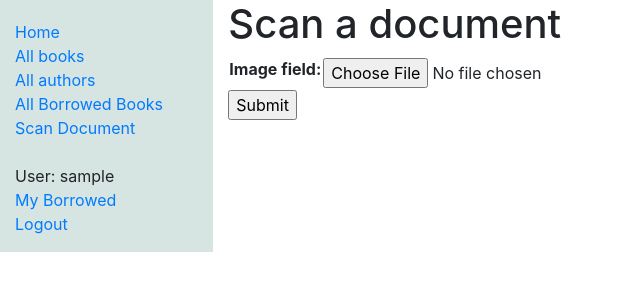
After one commit to spideyclick/Librarium, a Django app: page /catalog/scan/ in a window 1280 px wide. The commit adds this page. Shown: the top 300 px of the page, without its empty margins (0-640 px from the left). Run offline with Django 3.2, Linux system fonts and the light colour scheme; the visitor is signed in with stand-in values (Sample User, id 1); some libraries are stand-ins or nearby versions.

Commit message:
Add basic scanning functionality

```diff
--- a/Librarium/catalog/forms.py
+++ b/Librarium/catalog/forms.py
@@ -23,3 +23,6 @@ class RenewBookForm(forms.Form):
 
         # Remember to always return the cleaned data.
         return data
+
+class ScanImageForm(forms.Form):
+    image_field = forms.ImageField()
--- a/Librarium/catalog/static/css/styles.css
+++ b/Librarium/catalog/static/css/styles.css
@@ -3,3 +3,6 @@
     padding: 0;
     list-style: none;
 }
+#main-sidebar {
+    background: #d6e4e2;
+}
--- a/Librarium/catalog/templates/base_generic.html
+++ b/Librarium/catalog/templates/base_generic.html
@@ -15,7 +15,7 @@
 <body>
     <div class="container-fluid">
         <div class="row">
-            <div class="col-sm-2">
+            <div id="main-sidebar" class="col-sm-2">
                 {% block sidebar %}
                 <ul class="sidebar-nav">
                     <li><a href="{% url 'index' %}">Home</a></li>
@@ -23,6 +23,7 @@
                     <li><a href="{% url 'authors' %}">All authors</a></li>
                     {% if perms.catalog.can_mark_returned %}
                     <li><a href="{% url 'all-borrowed' %}">All Borrowed Books</a></li>
+                    <li><a href="{% url 'scan' %}">Scan Document</a></li>
                     {% endif %}
                     <br>
                     {% if user.is_authenticated %}
--- /dev/null
+++ b/Librarium/catalog/templates/catalog/scan.html
@@ -0,0 +1,15 @@
+{% extends "base_generic.html" %}
+
+{% block content %}
+    <h1>Scan a document</h1>
+    {% if perms.catalog.can_mark_returned %}
+        <form action="" method="post" enctype="multipart/form-data">
+            {% csrf_token %}
+            <table>
+                {{ form.as_table }}
+            </table>
+            <input type="submit" value="Submit">
+        </form>
+    {% endif %}
+    {{ scanData }}
+{% endblock %}
--- a/Librarium/catalog/urls.py
+++ b/Librarium/catalog/urls.py
@@ -16,4 +16,5 @@ urlpatterns = [
     path('author/create/', views.AuthorCreate.as_view(), name='author_create'),
     path('author/<int:pk>/update/', views.AuthorUpdate.as_view(), name='author_update'),
     path('author/<int:pk>/delete/', views.AuthorDelete.as_view(), name='author_delete'),
+    path('scan/', views.Scan, name='scan'),
 ]
--- a/Librarium/catalog/views.py
+++ b/Librarium/catalog/views.py
@@ -1,4 +1,13 @@
+import platform
+import pytesseract
 import datetime
+try:
+    from PIL import Image
+except ImportError:
+    import Image
+
+if platform.system() == "Windows":
+    pytesseract.pytesseract.tesseract_cmd = r'C:\\Program Files (x86)\\Tesseract-OCR\\tesseract.exe'
 
 from django.contrib.auth.mixins import LoginRequiredMixin
 from django.contrib.auth.mixins import PermissionRequiredMixin
@@ -13,7 +22,7 @@ from django.urls import reverse_lazy
 
 from catalog.models import Book, Author, BookInstance, Genre, Language
 from catalog.models import Author
-from catalog.forms import RenewBookForm
+from catalog.forms import RenewBookForm, ScanImageForm
 
 # Create your views here.
 
@@ -152,3 +161,15 @@ class BookDelete(PermissionRequiredMixin, DeleteView):
     permission_required = ('catalog.can_mark_returned')
     model = Book
     success_url = reverse_lazy('books')
+
+@permission_required('catalog.can_mark_returned')
+def Scan(request):
+    scanData = ""
+    if request.method == 'POST':
+        form = ScanImageForm(request.POST, request.FILES)
+        if form.is_valid():
+            scanData = pytesseract.image_to_string(
+                Image.open(request.FILES['image_field']))
+    form = ScanImageForm()
+    context = {'form':form, 'scanData':scanData}
+    return render(request, 'catalog/scan.html', context=context)
```
Also changed, not shown: Librarium/catalog/migrations/0008_auto_20200329_1309.py (added), 1 other file.
